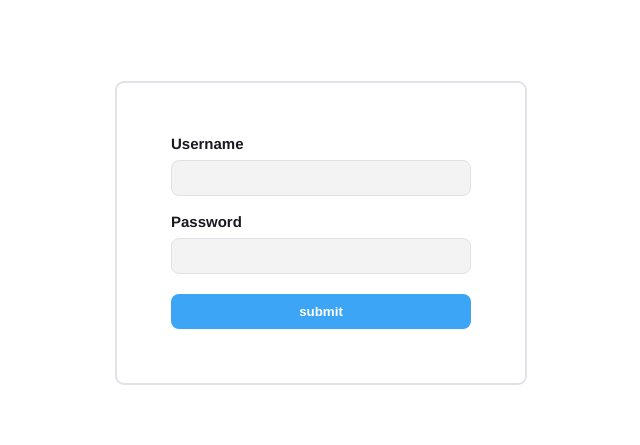
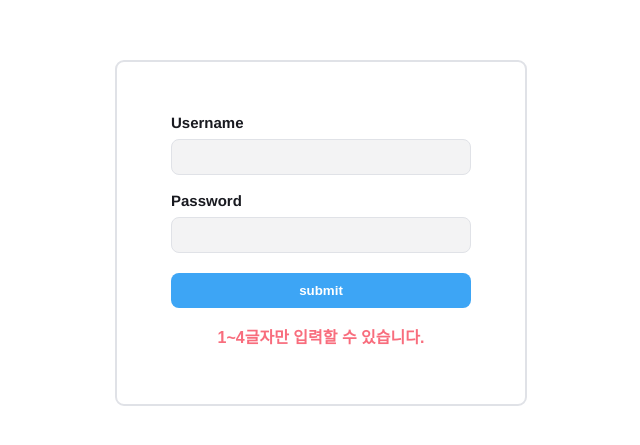
Before and after one commit to leejaycoke/pilot-react, a React (Create React App) app in the folder results/cozy60/: page / in a window 1280 px wide. Shown: the part 167-612 px from the top of the page, without its empty margins (319-959 px from the left). Built offline with nearby package versions, Linux system fonts and the light colour scheme.

Commit message:
feat: 에러 메세지 컴포넌트 추가

```diff
--- /dev/null
+++ b/results/cozy60/src/components/ErrorMessage/ErrorMessage.tsx
@@ -0,0 +1,18 @@
+/** @jsxImportSource @emotion/react */
+import { css } from '@emotion/react';
+import React from 'react';
+import palette from '../../library/styles/palette';
+import Children from '../../library/utils/children';
+
+function ErrorMessage({ children }: Children) {
+  return <p css={errorMessageStyle}>{children}</p>;
+}
+
+const errorMessageStyle = css`
+  font-family: 'Noto Sans KR', sans-serif;
+  font-weight: 600;
+  text-align: center;
+  color: ${palette.red};
+`;
+
+export default ErrorMessage;
--- /dev/null
+++ b/results/cozy60/src/components/ErrorMessage/index.ts
@@ -0,0 +1 @@
+export { default } from './ErrorMessage';
--- a/results/cozy60/src/pages/LoginPage.tsx
+++ b/results/cozy60/src/pages/LoginPage.tsx
@@ -3,6 +3,7 @@ import Card from '../components/Card';
 import Input from '../components/Input';
 import LoginForm from '../components/LoginForm';
 import { BlueButton } from '../components/Button';
+import ErrorMessage from '../components/ErrorMessage';
 
 function LoginPage() {
   return (
@@ -15,6 +16,8 @@ function LoginPage() {
         <footer>
           <BlueButton type="submit">submit</BlueButton>
         </footer>
+        {/* FIXME :: error가 true일시 메세지 노출하도록 수정 */}
+        <ErrorMessage>1~4글자만 입력할 수 있습니다.</ErrorMessage>
       </LoginForm>
     </Card>
   );
```
